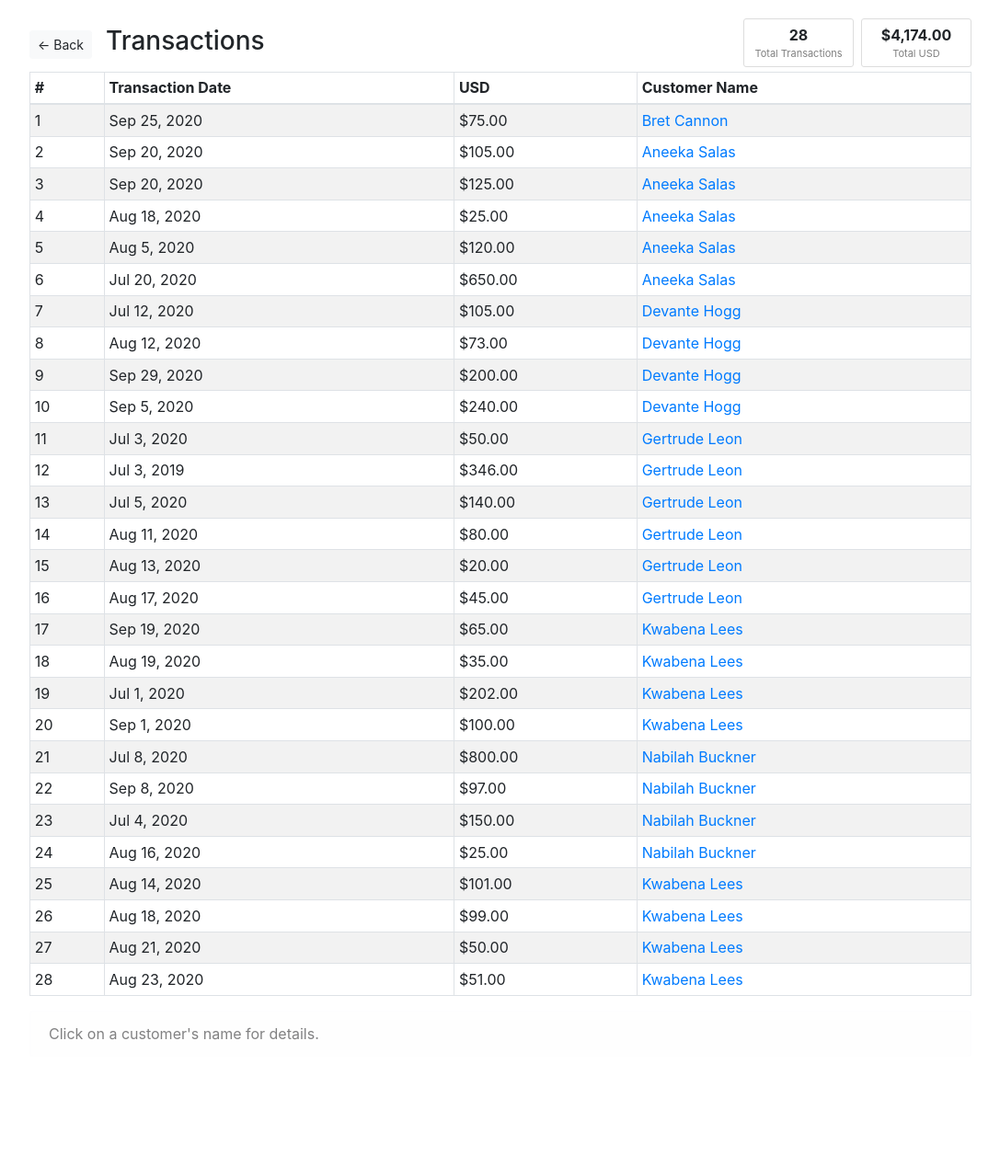
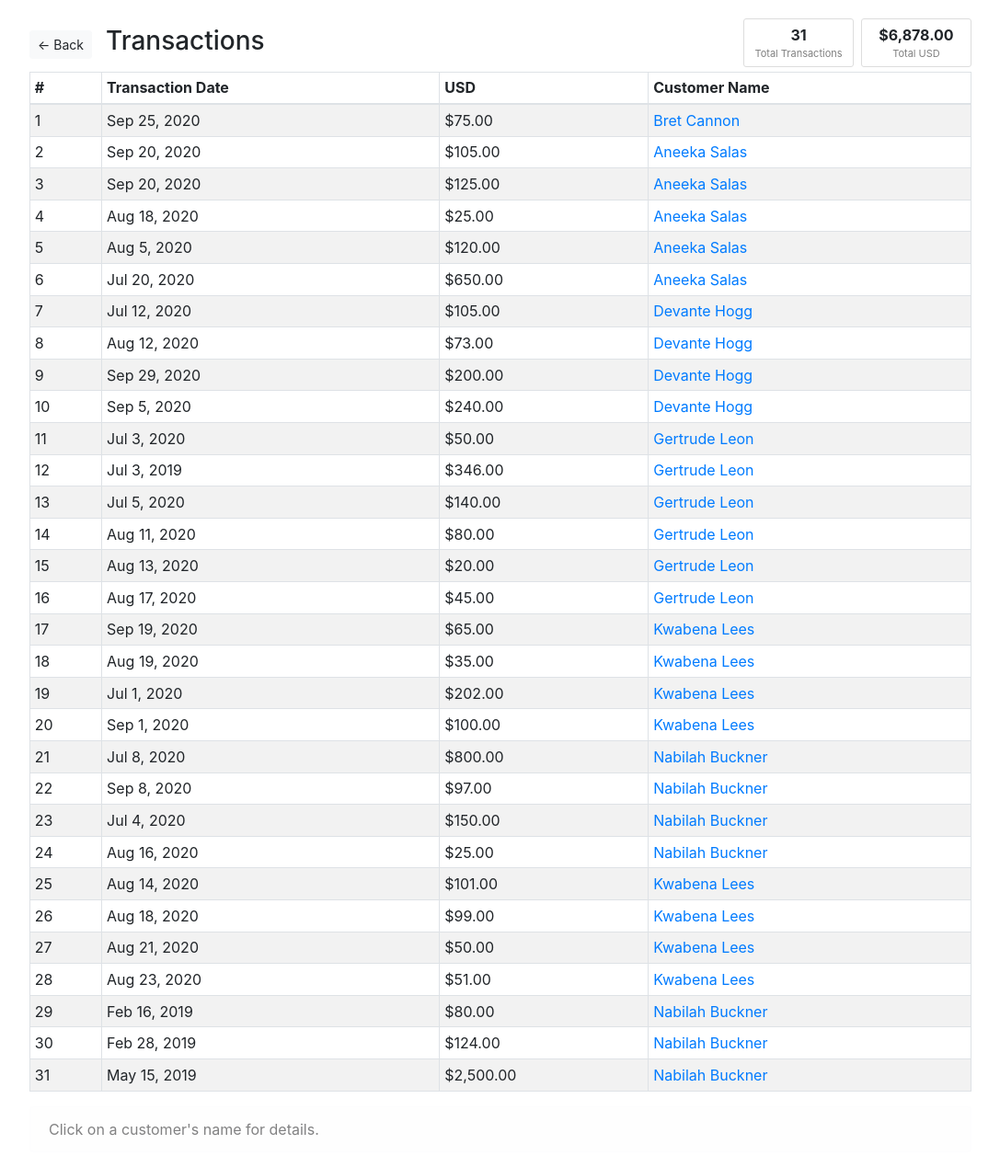
Before and after one commit to hndfaw/PointsCalc, a React (Create React App) app: page /transactions in a window 1280 px wide. Shown: the whole page at 92% size, without its empty margins (96-1183 px from the left). Before the commit the page ends 1165 px from the top, so only its background shows below. Built offline with nearby package versions, Linux system fonts and the light colour scheme.

Commit message:
Add alert Alert shows up to user when there are no transactions for a specific year

```diff
--- a/src/Customer/Customer.js
+++ b/src/Customer/Customer.js
@@ -1,7 +1,7 @@
 import React, { Component } from "react";
 import "./Customer.css";
 import localData from "../Utilities/data";
-import { Table, Form, Button } from "react-bootstrap";
+import { Table, Form, Button, Alert } from "react-bootstrap";
 import { formatCurrency, formatDate } from "../Utilities/formatData";
 
 class Customer extends Component {
@@ -11,6 +11,7 @@ class Customer extends Component {
     transWithPoints: [],
     transWithPointsPerMonth: [],
     totalPoints: 0,
+    showTransactionsNote: false,
   };
 
   componentDidMount() {
@@ -35,6 +36,12 @@ class Customer extends Component {
         let trnsYear = newDate.getFullYear();
         return trns.customerId === customer.id && year === trnsYear;
       });
+
+      if (customersTransactions.length === 0) {
+        this.setState({ showTransactionsNote: true });
+      } else {
+        this.setState({ showTransactionsNote: false });
+      }
       this.calculatePoints(customersTransactions);
       this.setState({ customerId: customer.id, customerName: customer.name });
     }
@@ -130,7 +137,7 @@ class Customer extends Component {
   };
 
   render() {
-    const { customerName, totalPoints } = this.state;
+    const { customerName, totalPoints, showTransactionsNote } = this.state;
 
     return (
       <div className="customer">
@@ -154,6 +161,11 @@ class Customer extends Component {
         </header>
         <div className="customer-table-title-container">
           <h4 className="customer-table-title">Monthly Points</h4>
+          {showTransactionsNote && (
+          <Alert variant="danger" >
+            No transactions found for the selected year.{" "}
+          </Alert>
+        )}
           <Form>
             <Form.Group controlId="exampleForm.SelectCustomSizeSm">
               <Form.Label>Year</Form.Label>
@@ -193,6 +205,7 @@ class Customer extends Component {
           </thead>
           <tbody>{this.returnTransWithPoints()}</tbody>
         </Table>
+
       </div>
     );
   }
--- a/src/Utilities/data.js
+++ b/src/Utilities/data.js
@@ -196,6 +196,27 @@ const localData = {
             date: "08-23-2020",
             usd: 51
         },
+        {
+            id: "trsc-30",
+            customerId: "cstmr-6",
+            customerName: "Nabilah Buckner",
+            date: "02-16-2019",
+            usd: 80
+        },
+        {
+            id: "trsc-31",
+            customerId: "cstmr-6",
+            customerName: "Nabilah Buckner",
+            date: "02-28-2019",
+            usd: 124
+        },
+        {
+            id: "trsc-32",
+            customerId: "cstmr-6",
+            customerName: "Nabilah Buckner",
+            date: "05-15-2019",
+            usd: 2500
+        },
     ],
     customers: [
         {
```
